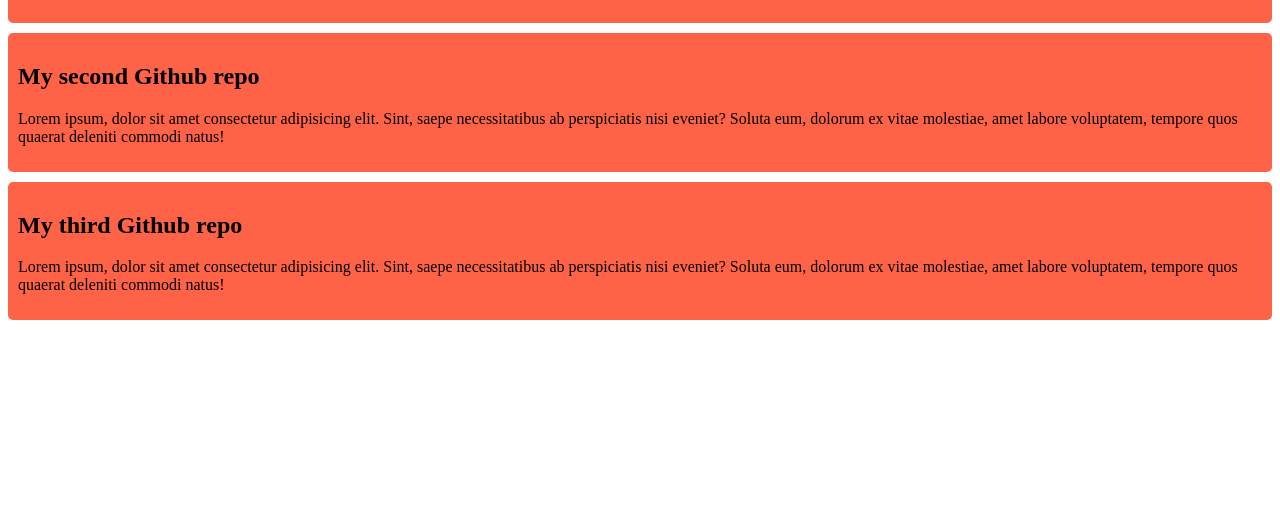
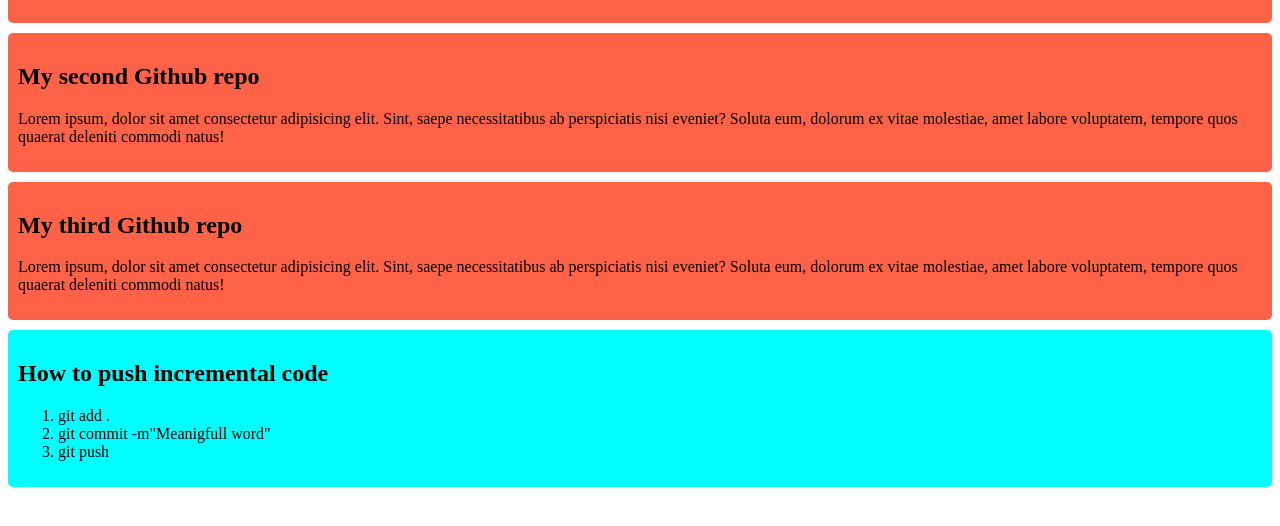
Before and after one commit to riyazulislam99/my-first-github-repo, a plain HTML site: page index.html in a window 1280 px wide. Shown: the part 124-650 px from the top of the page. Drawn offline with Linux system fonts and the light colour scheme.

Commit message:
added final

```diff
--- a/index.html
+++ b/index.html
@@ -19,5 +19,13 @@
         <h2>My third Github repo</h2>
         <p>Lorem ipsum, dolor sit amet consectetur adipisicing elit. Sint, saepe necessitatibus ab perspiciatis nisi eveniet? Soluta eum, dolorum ex vitae molestiae, amet labore voluptatem, tempore quos quaerat deleniti commodi natus!</p>
     </div>
+    <div class="incrimental">
+        <h2>How to push incremental code</h2>
+        <ol>
+            <li>git add .</li>
+            <li>git commit -m"Meanigfull word"</li>
+            <li>git push</li>
+        </ol>
+    </div>
 </body>
 </html>
--- a/styles/blog.css
+++ b/styles/blog.css
@@ -5,3 +5,6 @@ div{
     /* margin: 40px; */
     border-radius: 5px;
 }
+.incrimental{
+    background-color: aqua;
+}
```
